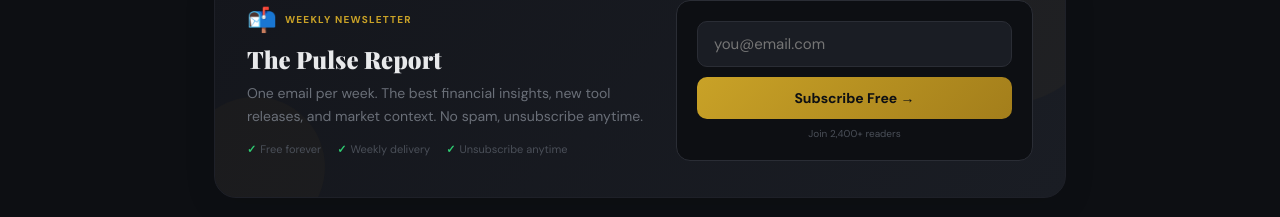
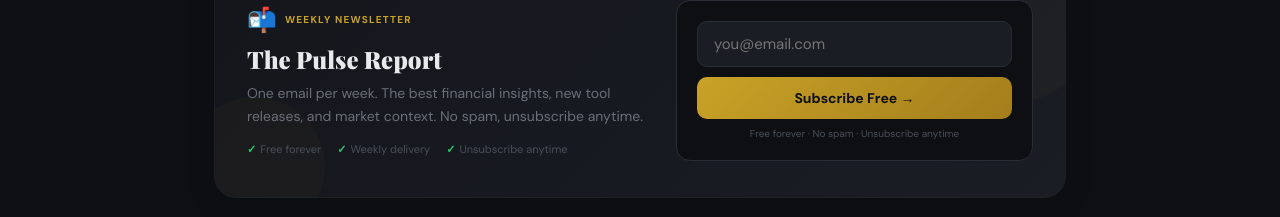
Before and after one commit to zackatlas/pulsafi, a Next.js app: page /resources in a window 1280 px wide. Shown: the part 348-565 px from the top of the page. Built offline with nearby package versions, Linux system fonts and the light colour scheme.

Commit message:
Update page.js

```diff
--- a/app/resources/page.js
+++ b/app/resources/page.js
@@ -83,7 +83,7 @@ export default function ResourcesPage() {
                   background: "linear-gradient(135deg, var(--accent), var(--accent-dark))",
                   color: "#0d0f13", fontWeight: 700, fontSize: 14, fontFamily: "'DM Sans', sans-serif",
                 }}>Subscribe Free →</button>
-                <div style={{ fontSize: 10, color: "var(--text-faint)", textAlign: "center", marginTop: 8 }}>Join 2,400+ readers</div>
+                <div style={{ fontSize: 10, color: "var(--text-faint)", textAlign: "center", marginTop: 8 }}>Free forever · No spam · Unsubscribe anytime</div>
               </div>
             </div>
           </div>
```
